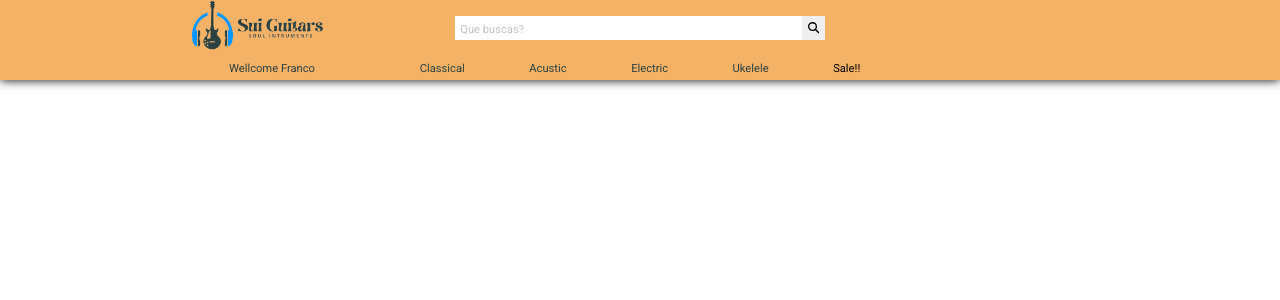
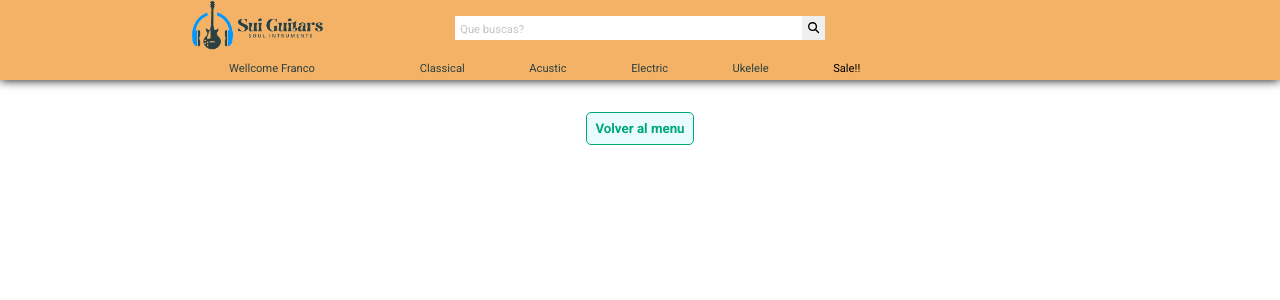
Before and after one commit to francoDani/multimarca, a React (Create React App) app: page /orders in a window 1280 px wide. Shown: the top 300 px of the page. Built offline with nearby package versions, Linux system fonts and the light colour scheme.

Commit message:
clean and .md file

```diff
--- a/src/Context/CartContext.js
+++ b/src/Context/CartContext.js
@@ -104,7 +104,6 @@ const CartProvider = ({ children }) => {
         setOrderId(snapshot.id);
         swal({
           title: "Tus datos fueron gusrdados con éxito",
-          text: "Numero de ID " + orderId,
           icon: "success",
           timer: 1500,
         });
@@ -132,6 +131,7 @@ const CartProvider = ({ children }) => {
         createOrder,
         orderId,
         order,
+        setOrderId
       }}
     >
       {children}
--- /dev/null
+++ b/src/components/button/button.jsx
@@ -0,0 +1,17 @@
+import styled from "styled-components";
+
+export const Button = styled.button`
+  margin: 1rem;
+  padding: 0.5rem;
+  border-radius: 5px;
+  border: 1px solid var(--light-green);
+  color: var(--light-green);
+  font-weight: bold;
+  background-color: var(--white);
+  transition: 0.5s;
+  cursor: pointer;
+  &:hover {
+    background-color: var(--light-green);
+    color: white;
+  }
+`;
--- a/src/components/finishView/finishView.jsx
+++ b/src/components/finishView/finishView.jsx
@@ -1,8 +1,10 @@
+import { useEffect } from "react";
 import { useContext, useState } from "react";
 import { Link } from "react-router-dom";
 import styled from "styled-components";
 import swal from "sweetalert";
 import { CartContext } from "../../Context/CartContext";
+import { Button } from "../button/button";
 
 const ClientInfoContainer = styled.div`
   width: 100%;
@@ -52,14 +54,13 @@ const SaveButton = styled.button`
   }
 `;
 
-
-
 const FinishBuyView = () => {
-  const { setBuyer, createOrder, orderId } =
+  const { setBuyer, createOrder, orderId, setOrderId, cart } =
     useContext(CartContext);
   const [name, setName] = useState();
   const [email, setEmail] = useState();
   const [phone, setPhone] = useState();
+  const [finish, setFinish] = useState(false);
   const changehandler = (e) => {
     switch (e.target.name) {
       case "name":
@@ -93,10 +94,13 @@ const FinishBuyView = () => {
       });
     }
   };
+  useEffect(() => {}, [finish]);
 
   return (
     <ClientInfoContainer>
       <ClientInfo>
+        {!finish ? (
+          <>
             <h2>Ingresa tus datos para terminar con la compra</h2>
             <Label htmlFor="name">Nombre completo</Label>
             <ClientInfoInput
@@ -106,21 +110,32 @@ const FinishBuyView = () => {
               onChange={changehandler}
             />
             <Label htmlFor="email">Email</Label>
-          <ClientInfoInput type="email" name="email" onChange={changehandler} />
+            <ClientInfoInput
+              type="email"
+              name="email"
+              onChange={changehandler}
+            />
             <Label htmlFor="phone">Teléfono</Label>
             <ClientInfoInput
-            type="text"
+              type="number"
               autoComplete="none"
               name="phone"
               onChange={changehandler}
             />
-            <SaveButton onClick={(e) => validateBuyer(e)}>
+            <SaveButton
+              onClick={(e) => {
+                validateBuyer(e);
+                setFinish(true);
+              }}
+            >
               Guardar Datos
             </SaveButton>
-            {orderId ? <Link to={"/orders"}>
-                <SaveButton>Ver resumen</SaveButton>
-                </Link> : ""}
-
+          </>
+        ) : (
+          <Link to={"/orders"}>
+            <Button>Ver resumen</Button>
+          </Link>
+        )}
       </ClientInfo>
     </ClientInfoContainer>
   );
--- a/src/components/itemDetail/itemDetail.jsx
+++ b/src/components/itemDetail/itemDetail.jsx
@@ -110,7 +110,7 @@ export const ItemDetail = ({ product }) => {
                 );
               }}
             >
-              Terminar mi compra
+              Añadir al carrito
             </AddToCartButton>
           </Link>
         )}
--- a/src/components/orders/orderListContainer.jsx
+++ b/src/components/orders/orderListContainer.jsx
@@ -1,6 +1,8 @@
 import { useContext } from "react";
+import { Link } from "react-router-dom";
 import styled from "styled-components";
 import { CartContext } from "../../Context/CartContext";
+import { Button } from "../button/button";
 
 const OrderInfoContainer = styled.div`
 width: 100%;
@@ -43,6 +45,7 @@ const OrdersListContainer = () => {
           <p>Total: {totalShop}</p>
         </OrderInfo>
       )}
+      <Link to={"/"}><Button>Volver al menu</Button></Link>
     </OrderInfoContainer>
   );
 };
```
Also changed, not shown: 1 other file (tests, documents, lock files or other folders). Lines whose indentation alone changed are shown as unchanged.
